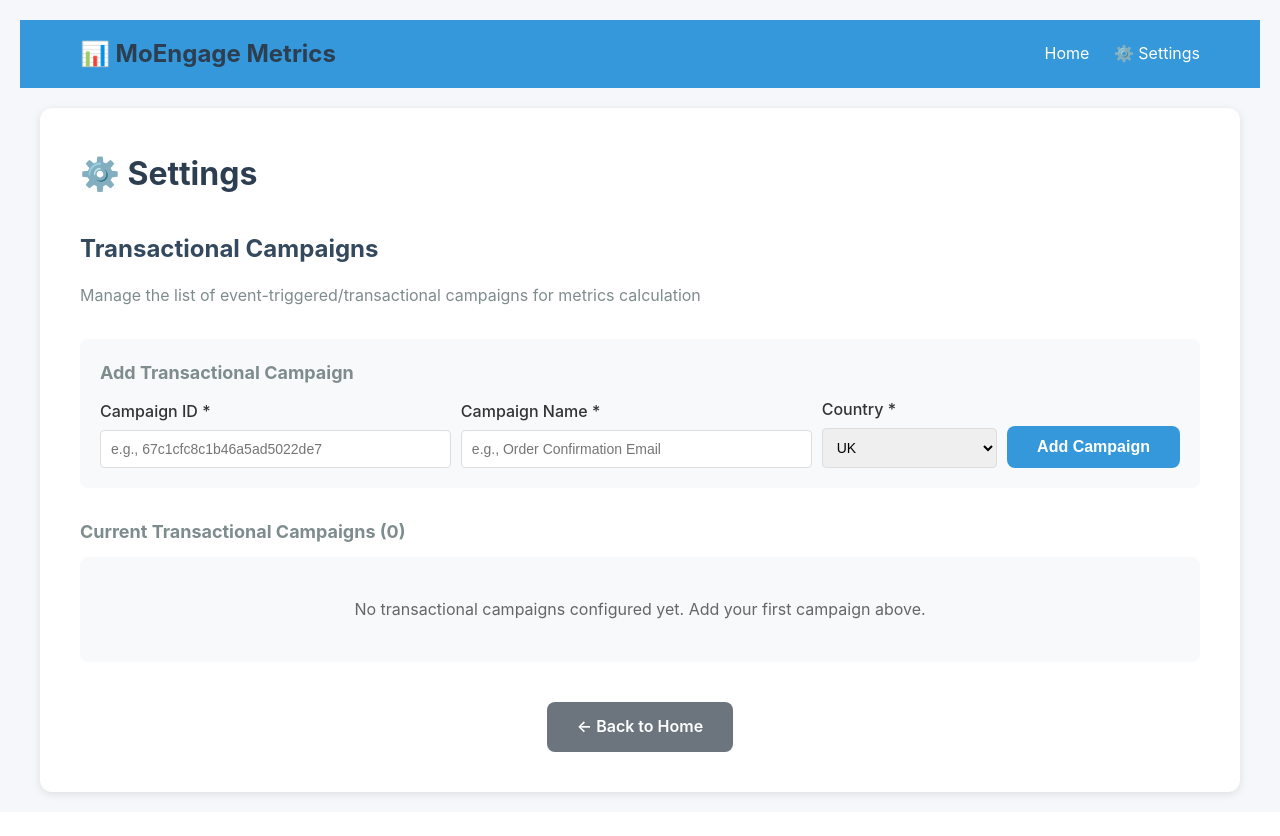
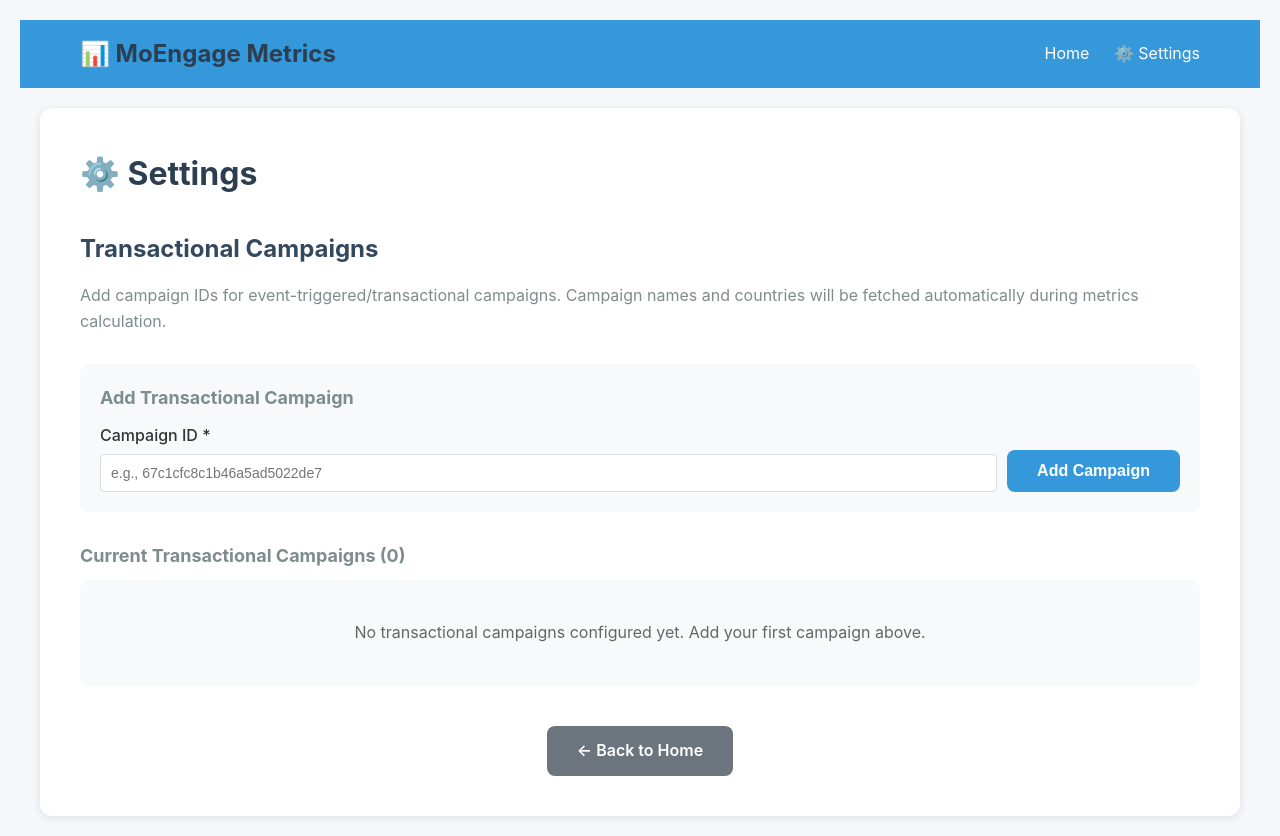
Before and after one commit to AnuragAtAspora/mtu-automation-web, a Flask app: page /settings in a window 1280 px wide. Before the commit the page ends 799 px from the top, so only its background shows below. Run offline with Flask 3, Linux system fonts and the light colour scheme.

Commit message:
Simplify settings: only ask for campaign ID, fetch name/country automatically

```diff
--- a/app.py
+++ b/app.py
@@ -76,11 +76,9 @@ def add_transactional_campaign():
     """Add a new transactional campaign"""
     try:
         campaign_id = request.form.get('campaign_id', '').strip()
-        campaign_name = request.form.get('campaign_name', '').strip()
-        country = request.form.get('country', '').strip()
 
-        if not campaign_id or not campaign_name or not country:
-            flash('All fields are required', 'error')
+        if not campaign_id:
+            flash('Campaign ID is required', 'error')
             return redirect(url_for('settings'))
 
         # Load existing campaigns
@@ -95,18 +93,18 @@ def add_transactional_campaign():
             flash('Campaign ID already exists', 'error')
             return redirect(url_for('settings'))
 
-        # Add new campaign
+        # Add new campaign with just ID (name and country will be fetched during metrics calculation)
         campaigns.append({
             'campaign_id': campaign_id,
-            'campaign_name': campaign_name,
-            'country': country
+            'campaign_name': '',  # Will be populated later
+            'country': ''  # Will be inferred later
         })
 
         # Save to file
         with open('transactional_campaigns.json', 'w') as f:
             json.dump(campaigns, f, indent=2)
 
-        flash(f'Campaign "{campaign_name}" added successfully', 'success')
+        flash(f'Campaign {campaign_id} added successfully', 'success')
         return redirect(url_for('settings'))
 
     except Exception as e:
--- a/templates/settings.html
+++ b/templates/settings.html
@@ -7,29 +7,17 @@
 
 <div class="settings-section">
     <h2>Transactional Campaigns</h2>
-    <p class="subtitle">Manage the list of event-triggered/transactional campaigns for metrics calculation</p>
+    <p class="subtitle">Add campaign IDs for event-triggered/transactional campaigns. Campaign names and countries will be fetched automatically during metrics calculation.</p>
 
     <!-- Add New Campaign Form -->
     <div style="background: #f8f9fa; padding: 20px; border-radius: 8px; margin-bottom: 30px;">
         <h3 style="margin-top: 0;">Add Transactional Campaign</h3>
         <form method="POST" action="{{ url_for('add_transactional_campaign') }}">
-            <div style="display: grid; grid-template-columns: 2fr 2fr 1fr auto; gap: 10px; align-items: end;">
+            <div style="display: grid; grid-template-columns: 3fr auto; gap: 10px; align-items: end;">
                 <div>
                     <label for="campaign_id">Campaign ID *</label>
                     <input type="text" id="campaign_id" name="campaign_id" required
                            placeholder="e.g., 67c1cfc8c1b46a5ad5022de7">
-                </div>
-                <div>
-                    <label for="campaign_name">Campaign Name *</label>
-                    <input type="text" id="campaign_name" name="campaign_name" required
-                           placeholder="e.g., Order Confirmation Email">
-                </div>
-                <div>
-                    <label for="country">Country *</label>
-                    <select id="country" name="country" required>
-                        <option value="UK">UK</option>
-                        <option value="UAE">UAE</option>
-                    </select>
                 </div>
                 <div>
                     <button type="submit" class="btn" style="margin: 0;">Add Campaign</button>
@@ -47,8 +35,6 @@
             <thead>
                 <tr>
                     <th>Campaign ID</th>
-                    <th>Campaign Name</th>
-                    <th>Country</th>
                     <th>Action</th>
                 </tr>
             </thead>
@@ -56,12 +42,6 @@
                 {% for campaign in campaigns %}
                 <tr>
                     <td><code>{{ campaign.campaign_id }}</code></td>
-                    <td>{{ campaign.campaign_name }}</td>
-                    <td>
-                        <span style="padding: 4px 8px; border-radius: 4px; background: {% if campaign.country == 'UK' %}#e3f2fd{% else %}#fff3e0{% endif %};">
-                            {{ campaign.country }}
-                        </span>
-                    </td>
                     <td>
                         <form method="POST" action="{{ url_for('delete_transactional_campaign') }}" style="display: inline;">
                             <input type="hidden" name="campaign_id" value="{{ campaign.campaign_id }}">
```
